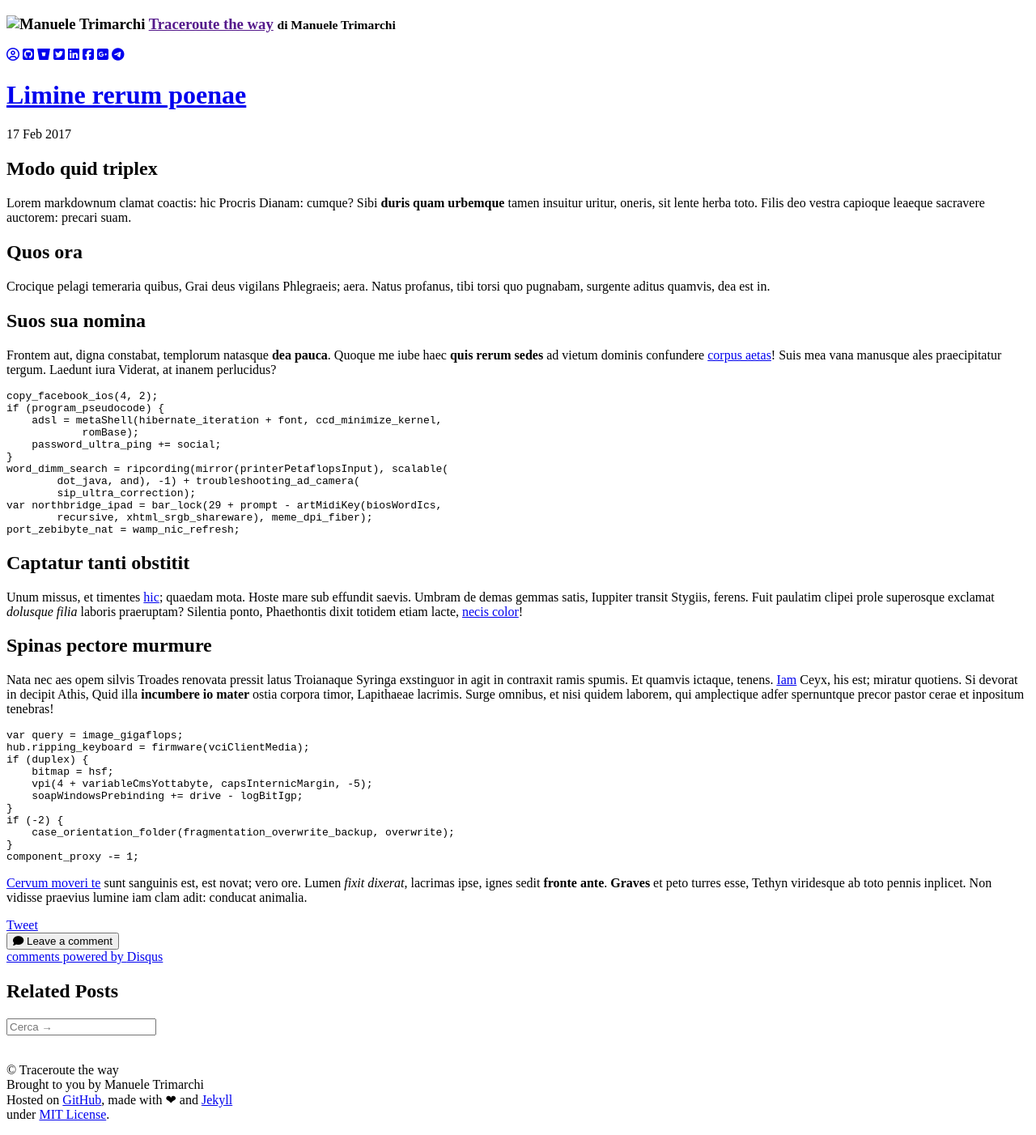
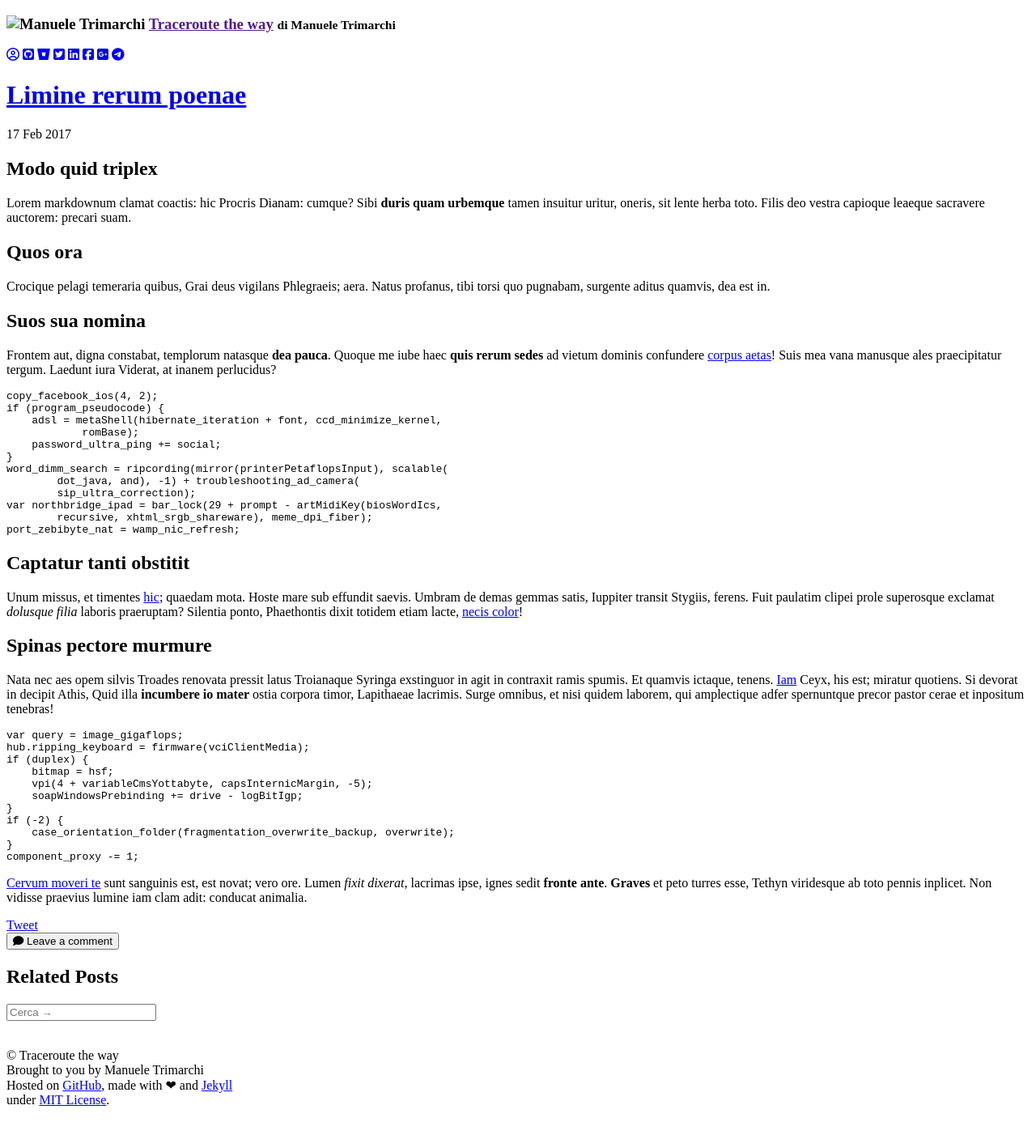
Before and after one commit to JWuCines/JWuCines.github.io, a Jekyll site: the page built from _posts/2017-02-17-lorem-markdownum.md, in a window 1280 px wide. Shown: the whole page at 81% size. Built offline with Jekyll 4.4.1, drawn with Linux system fonts in a browser that asks for light colours; nearby versions of some CDN libraries; library files that are not in the unit come from our copies; comment, search, counter and statistics services are not loaded.

Commit message:
Fix layout

```diff
--- a/_layouts/post.html
+++ b/_layouts/post.html
@@ -20,10 +20,10 @@
       </button>
       <div id="disqus_thread"></div>
       <noscript>
-          <p>Please enable JavaScript to view the <a href="http://disqus.com/?ref_noscript">comments powered by Disqus.</a>
+          <p>
+            Please enable JavaScript to view the <a href="http://disqus.com/?ref_noscript">comments powered by Disqus.</a>
           </p>
       </noscript>
-      <a href="http://disqus.com" class="dsq-brlink">comments powered by <span class="logo-disqus">Disqus</span></a>
   </div>
   <script id="dsq-count-scr" src="//{{ site.disqus_username }}.disqus.com/count.js" async></script>
   <script>
```
Also changed, not shown: _layouts/link.html (+7 -7 lines).
